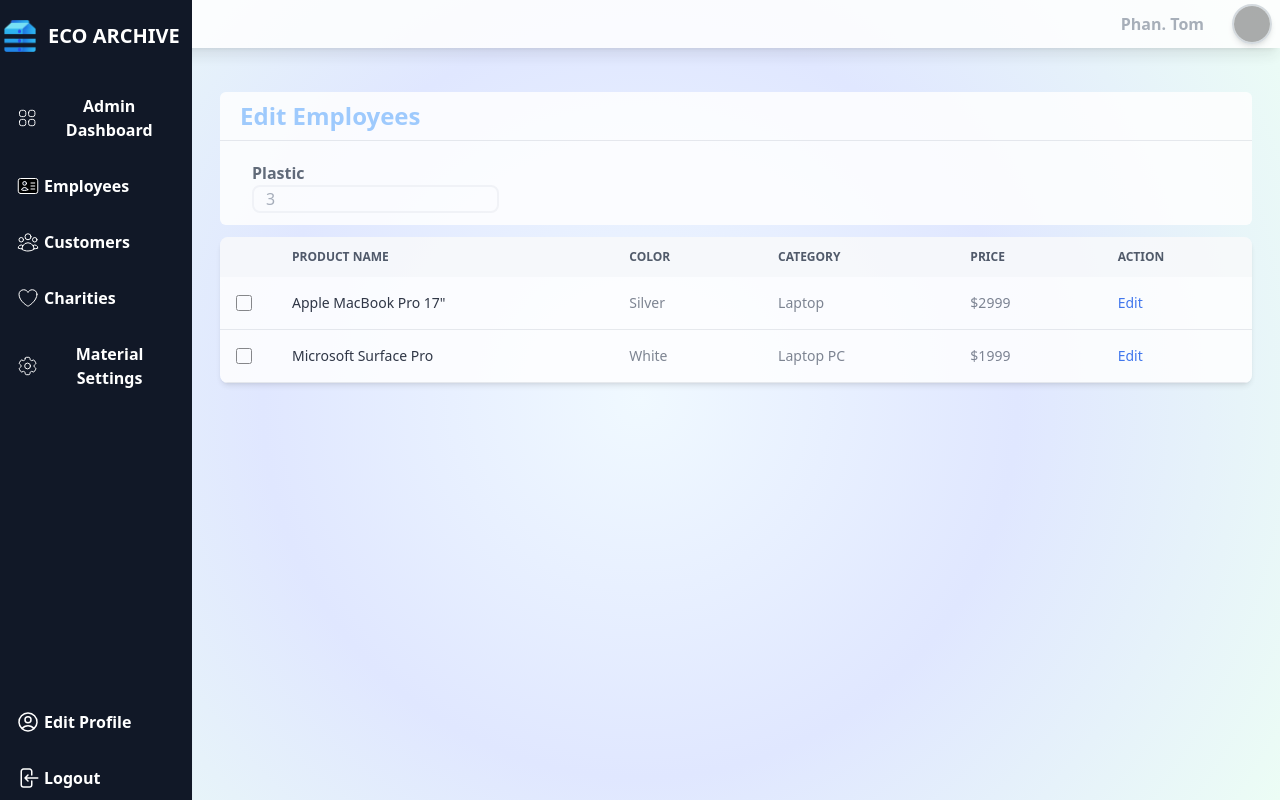
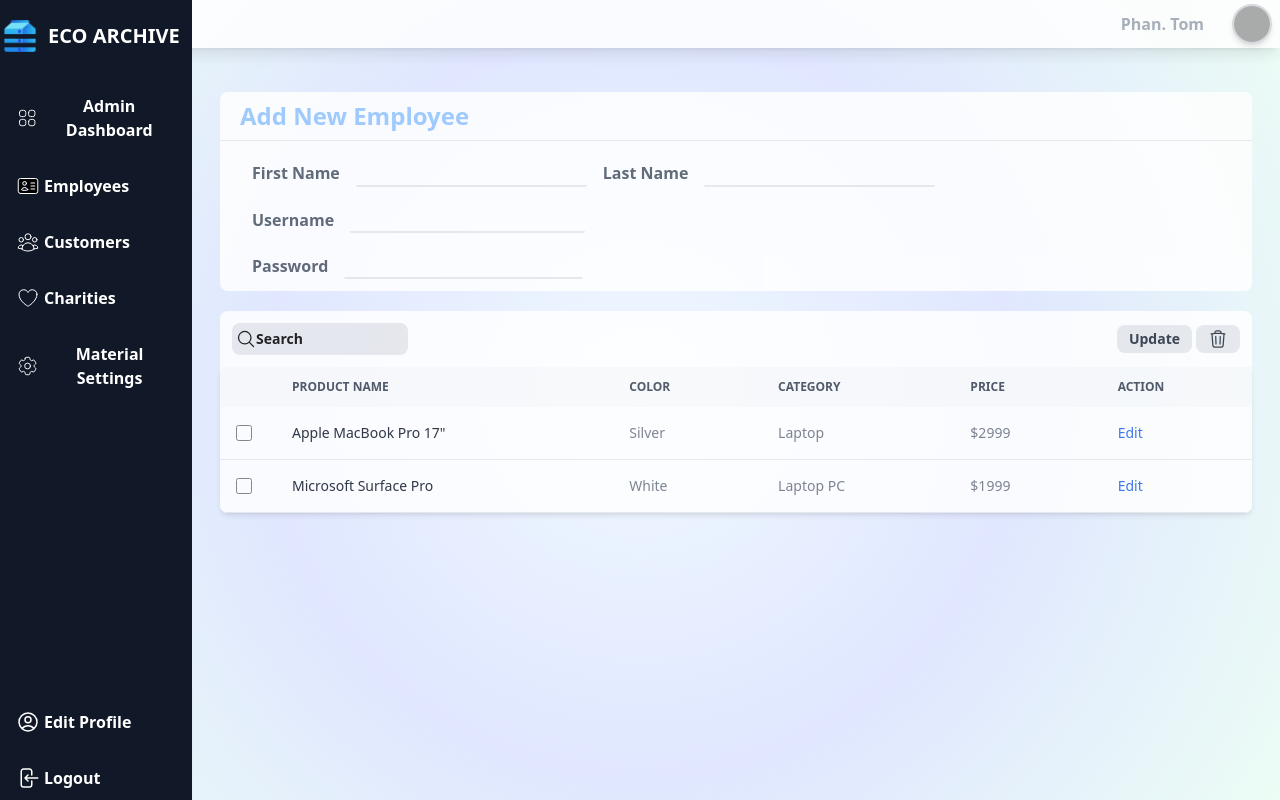
Before and after one commit to anthonyjdam/Eco_Archive, a React (Vite) app in the folder client/: page /editemployee in a window 1280 px wide. Built offline with nearby package versions, Linux system fonts and the light colour scheme; grey boxes are pictures that could not be loaded.

Commit message:
Created edit employee UI

```diff
--- a/client/src/component/AdminPages/AdminDashboard.jsx
+++ b/client/src/component/AdminPages/AdminDashboard.jsx
@@ -24,7 +24,7 @@ export default function AdminDashboard() {
                     {/* Iventory Summary */}
                     <div className="flex-auto bottom-0 overflow-y-auto lg:pr-4 lg:pt-8">
                         <div>
-                            <div className="bg-white rounded-md opacity-[85%] shawdow-lg m-3">
+                            <div className="bg-white rounded-lg opacity-[85%] shawdow-lg m-3">
                                 <h2 className=" text-2xl text-blue-300 font-bold pl-5 pt-2 pb-2">Inventory</h2>
                                 <hr className='pb-2'></hr>
                                 <div className="pl-5">
--- a/client/src/component/AdminPages/AdminEditEmployee.jsx
+++ b/client/src/component/AdminPages/AdminEditEmployee.jsx
@@ -8,7 +8,8 @@ import AdminTable from './AdminTable'
 function AdminEditEmployee() {
 
   //State variables
-
+  // const [empFName, setEmpFName] = useState("")
+  // const [empLName, setEmpLName] = useState("")
 
 
   return (
@@ -30,34 +31,106 @@ function AdminEditEmployee() {
           {/* Iventory Summary */}
           <div className="flex-auto bottom-0 overflow-y-auto lg:pr-4 lg:pt-8">
 
-            <div className="bg-white rounded-md opacity-[85%] shawdow-lg m-3">
+            <div className="bg-white rounded-lg opacity-[85%] shawdow-lg m-3 mb-5">
 
-              <h2 className=" text-2xl text-blue-300 font-bold pl-5 pt-2 pb-2">Edit Employees</h2>
+              <h2 className=" text-2xl text-blue-300 font-bold pl-5 pt-2 pb-2">Add New Employee</h2>
               <hr className='pb-2'></hr>
               <div className="pl-5">
-                <div className='pl-3 pt-3 pb-3 text-gray-600 justify-around'>
-                  {/* enter here */}
-                  <h3 className='font-semibold'>Plastic</h3>
-                  <input
-                    placeholder={3}
-                    className='border-2 border-gray-100 focus:border-blue-200 rounded-lg pl-3'
-                    type="text"
 
-                  ></input>
+                <div className='flex items-center justify-start pl-3 pt-3 pb-3 text-gray-600'>
+                  <form>
+
+                    <div className='flex-col'>
+                      {/*FirstName Lastname Fields */}
+                      <div className='flex gap-4'>
+                        <h3 className='font-semibold'>First Name</h3>
+                        <input
+                          className='border-b-2 border-gray-200 focus:border-blue-200 rounded-sm'
+                          type="text"
+                        // value={empFName}
+                        ></input>
+                        <h3 className='font-semibold'>Last Name</h3>
+                        <input
+                          className='border-b-2 border-gray-200 focus:border-blue-200 rounded-sm'
+                          type="text"
+                        // value={empLName}
+                        ></input>
+                      </div>
+
+                      {/*Usrname Password Fields */}
+                      <div className='flex flex-col items-start justify-start gap-5 pt-5'>
+                        <div className='flex gap-4 items-center'>
+                          <h3 className='font-semibold'>Username</h3>
+                          <input
+                            className='border-b-2 border-gray-200 focus:border-blue-200 rounded-sm pr-1'
+                            type="text"
+                          // value={empFName}
+                          ></input>
+                        </div>
+                        <div className='flex gap-4 items-center'>
+                          <h3 className='font-semibold'>Password</h3>
+                          <input
+                            className='border-b-2 border-gray-200 focus:border-blue-200 rounded-sm pr-2'
+                            type="text"
+                          // value={empLName}
+                          ></input>
+                        </div>
+                      </div>
+                    </div>
+                  </form>
+
+                </div>
 
 
-
-                </div>
-              </div>
-              <div>
               </div>
 
             </div>
 
             {/* Admin Table */}
             <div>
-              <div className="text-center relative m-3">
+              <div className="text-left relative flex-auto m-3">
+
+                <div className="bg-white rounded-t-lg opacity-[85%] shawdow-lg p-3">
+                  {/* Search Button */}
+                  <div className='flex items-center justify-between'>
+
+                    <div className='relative'>
+                      <div className='flex relative items-start justify-start'>
+                        <input className='flex p-1 pl-20 rounded-lg w-44 bg-gray-200 hover:bg-gray-300 transition-all text-gray-800'>
+                        </input>
+                        <div className='flex absolute items-center place-self-center pl-1'>
+                        <svg xmlns="http://www.w3.org/2000/svg" fill="none" viewBox="0 0 24 24" stroke-width="1.5" stroke="currentColor" class="w-5 h-5">
+                          <path stroke-linecap="round" stroke-linejoin="round" d="M21 21l-5.197-5.197m0 0A7.5 7.5 0 105.196 5.196a7.5 7.5 0 0010.607 10.607z" />
+                        </svg>
+                        <label className="font-semibold text-sm">
+                          Search
+                        </label>
+                        </div>
+                      </div>
+                    </div>
+
+                    <div className='flex items-end justify-end gap-1'>
+                      <button className='flex gap-2 p-1 pr-3 pl-3 rounded-lg bg-gray-200 active:bg-green-300 hover:bg-green-200 hover:text-black transition-all text-gray-800'>
+                        <label className="font-semibold text-sm">
+                          Update
+                        </label>
+                      </button>
+
+                      <button className='flex gap-2 p-1 pr-3 pl-3 rounded-lg bg-gray-200 active:bg-red-300 hover:bg-red-200 hover:text-black transition-all text-gray-800'>
+                        <svg xmlns="http://www.w3.org/2000/svg" fill="none" viewBox="0 0 24 24" stroke-width="1.5" stroke="currentColor" class="w-5 h-5">
+                          <path stroke-linecap="round" stroke-linejoin="round" d="M14.74 9l-.346 9m-4.788 0L9.26 9m9.968-3.21c.342.052.682.107 1.022.166m-1.022-.165L18.16 19.673a2.25 2.25 0 01-2.244 2.077H8.084a2.25 2.25 0 01-2.244-2.077L4.772 5.79m14.456 0a48.108 48.108 0 00-3.478-.397m-12 .562c.34-.059.68-.114 1.022-.165m0 0a48.11 48.11 0 013.478-.397m7.5 0v-.916c0-1.18-.91-2.164-2.09-2.201a51.964 51.964 0 00-3.32 0c-1.18.037-2.09 1.022-2.09 2.201v.916m7.5 0a48.667 48.667 0 00-7.5 0" />
+                        </svg>
+                      </button>
+                    </div>
+
+
+
+                  </div>
+
+                </div>
+
                 <AdminTable />
+
               </div>
             </div>
 
--- a/client/src/component/AdminPages/AdminEditMaterial.jsx
+++ b/client/src/component/AdminPages/AdminEditMaterial.jsx
@@ -49,7 +49,7 @@ function AdminEditMaterial() {
           {/* Iventory Summary */}
           <div className="flex-auto bottom-0 overflow-y-auto lg:pr-4 lg:pt-8">
 
-            <div className="bg-white rounded-md opacity-[85%] shawdow-lg m-3">
+            <div className="bg-white rounded-lg opacity-[85%] shawdow-lg m-3">
 
                 <h2 className=" text-2xl text-blue-300 font-bold pl-5 pt-2 pb-2">Material Rates</h2>
                 <hr className='pb-2'></hr>
@@ -60,7 +60,7 @@ function AdminEditMaterial() {
                       <lable>$</lable>
                       <input
                         placeholder={glassRate}
-                        className='border-2 border-gray-100 focus:border-blue-200 rounded-lg pl-3'
+                        className='border-b-2 border-gray-200 focus:border-blue-200 rounded-sm pl-3'
                         type="text"
                         value={glassRate}
                         onChange={(e) => {
@@ -76,7 +76,7 @@ function AdminEditMaterial() {
                       <lable>$</lable>
                       <input
                         placeholder={PlasticRate}
-                        className='border-2 border-gray-100 focus:border-blue-200 rounded-lg pl-3'
+                        className='border-b-2 border-gray-200 focus:border-blue-200 rounded-sm pl-3'
                         type="text"
                         value={PlasticRate}
                         onChange={(e) => {
@@ -92,7 +92,7 @@ function AdminEditMaterial() {
                       <lable>$</lable>
                       <input
                         placeholder={AluminiumRate}
-                        className='border-2 border-gray-100 focus:border-blue-200 rounded-lg pl-3'
+                        className='border-b-2 border-gray-200 focus:border-blue-200 rounded-sm pl-3'
                         type="text"
                         value={AluminiumRate}
                         onChange={(e) => {
--- a/client/src/component/AdminPages/AdminTable.jsx
+++ b/client/src/component/AdminPages/AdminTable.jsx
@@ -2,7 +2,7 @@ import React from 'react'
 
 export default function AdminTable() {
     return (
-        <div class="relative overflow-x-auto shadow-md opacity-[85%] sm:rounded-lg">
+        <div class="relative overflow-x-auto shadow-md opacity-[85%] sm:rounded-b-lg">
             <table class="w-full text-sm text-left text-gray-500 dark:text-gray-400">
                 <thead class="text-xs text-gray-700 uppercase bg-gray-50 dark:bg-gray-700 dark:text-gray-400">
                     <tr>
```
